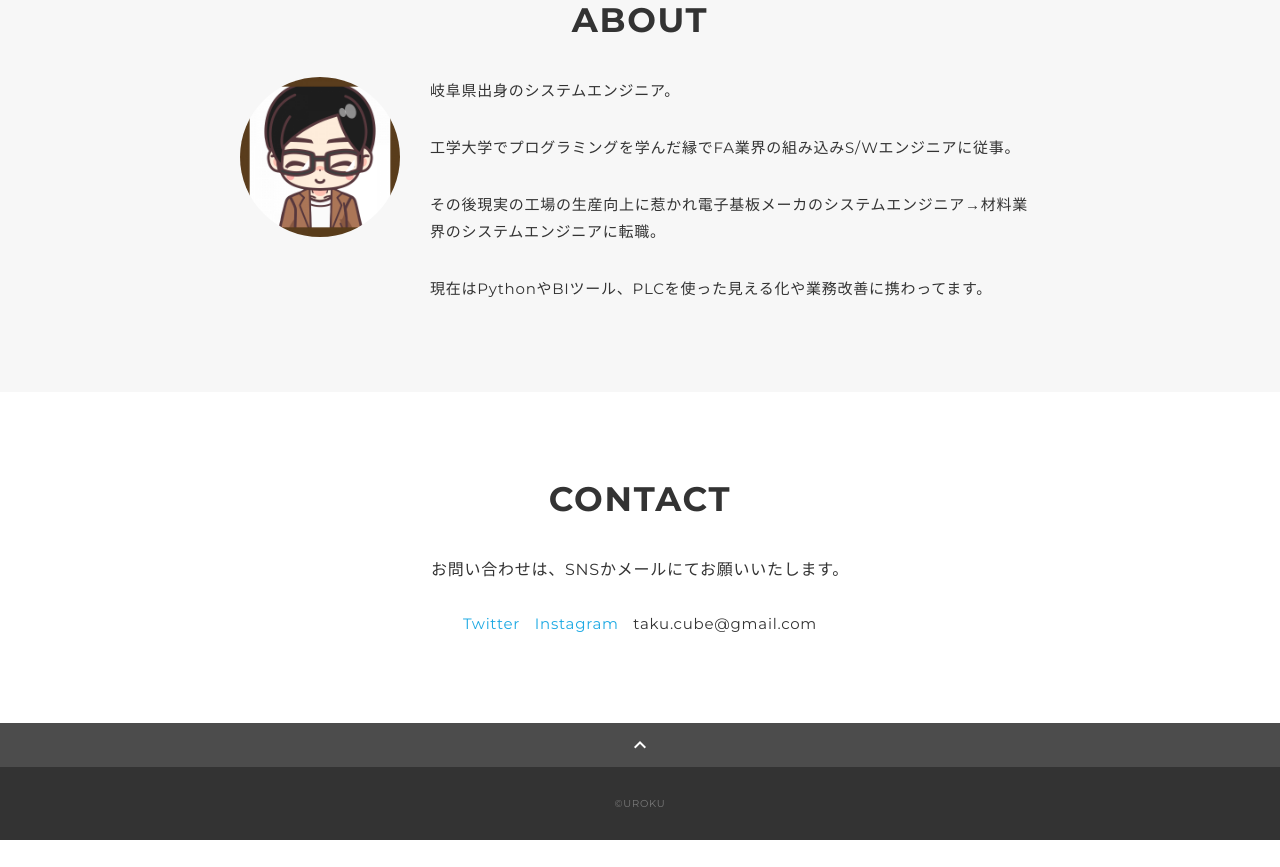
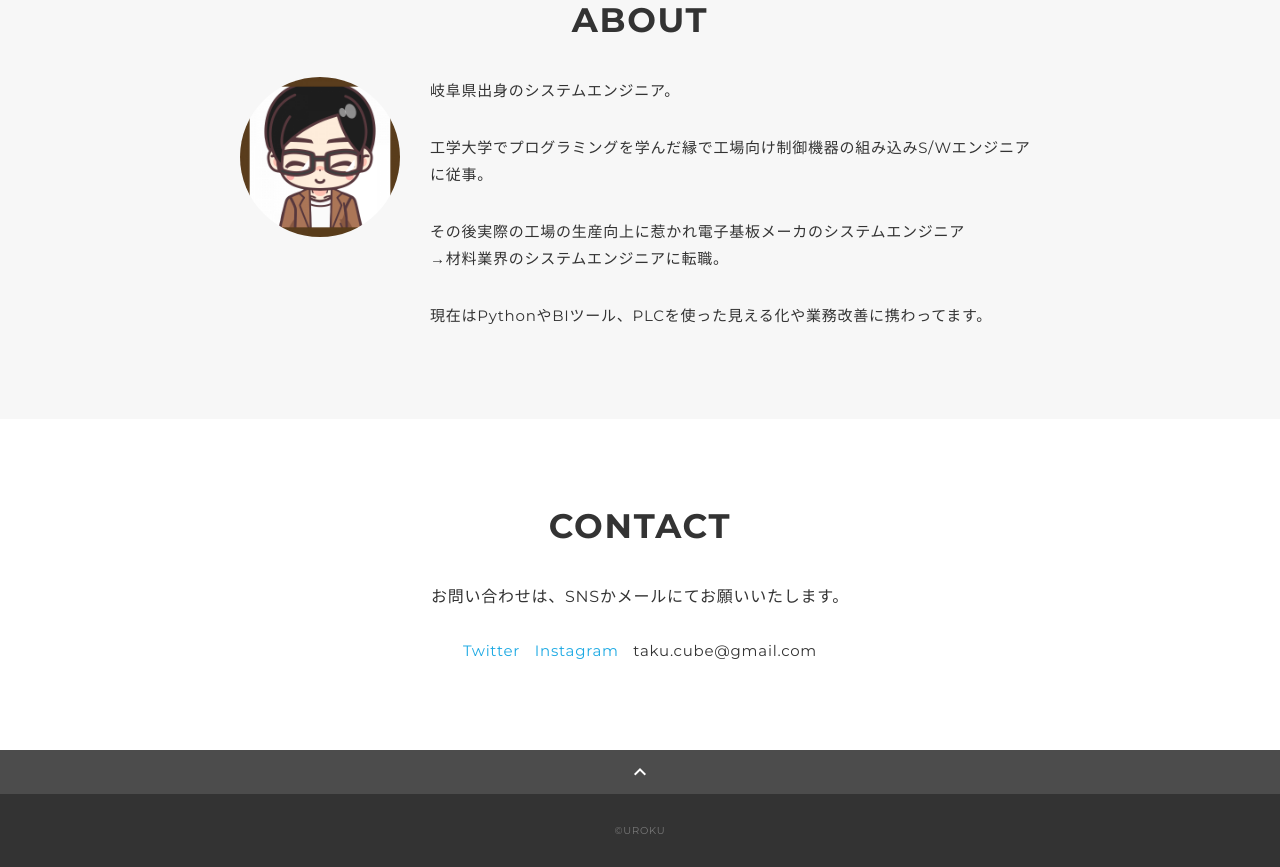
Before and after one commit to takunoji/portfolio, a plain HTML site: page index.html in a window 1280 px wide. Shown: the part 1967-2834 px from the top of the page. Before the commit the page ends 2807 px from the top, so only its background shows below. Drawn offline with nearby package versions, Linux system fonts and the light colour scheme.

Commit message:
UI改善のため軽微な修正

```diff
--- a/index.html
+++ b/index.html
@@ -124,10 +124,11 @@
                 岐阜県出身のシステムエンジニア。
               </p>
               <p>
-                工学大学でプログラミングを学んだ縁でFA業界の組み込みS/Wエンジニアに従事。
+                工学大学でプログラミングを学んだ縁で工場向け制御機器の組み込みS/Wエンジニアに従事。
               </p>
               <p>
-                その後現実の工場の生産向上に惹かれ電子基板メーカのシステムエンジニア→材料業界のシステムエンジニアに転職。
+                その後実際の工場の生産向上に惹かれ電子基板メーカのシステムエンジニア<br>
+                →材料業界のシステムエンジニアに転職。
               </p>
               <p>
                 現在はPythonやBIツール、PLCを使った見える化や業務改善に携わってます。
```
